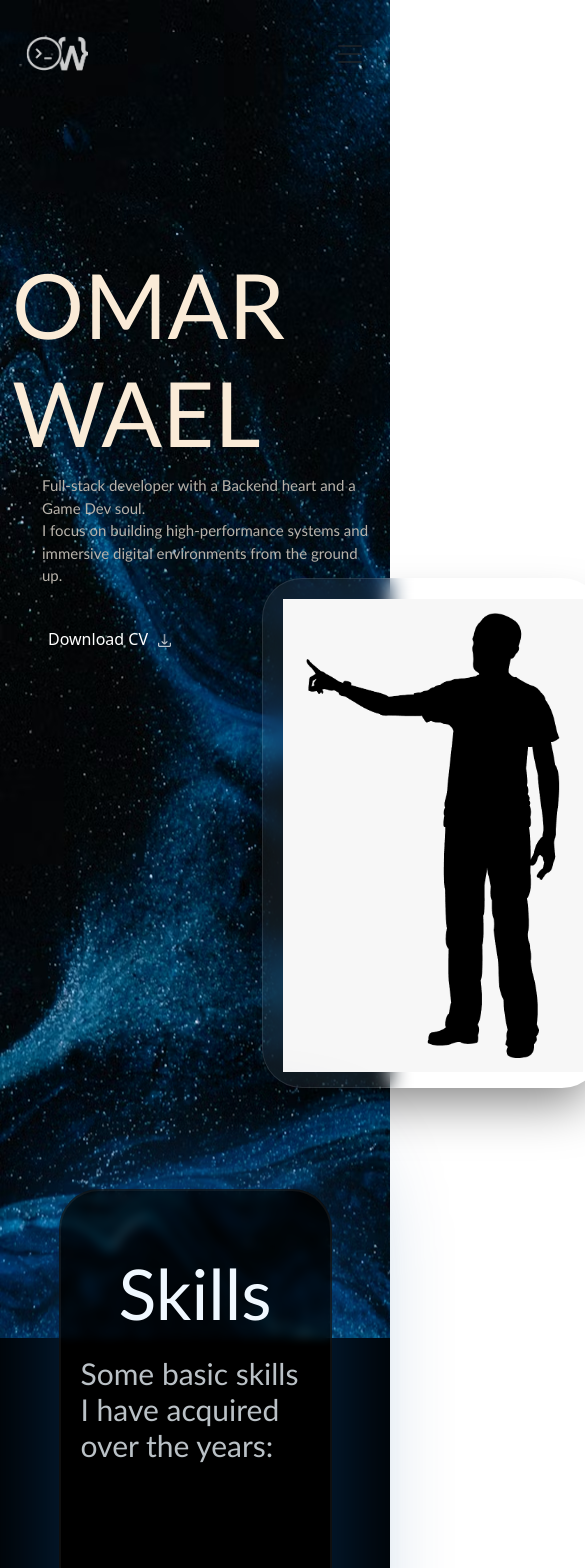
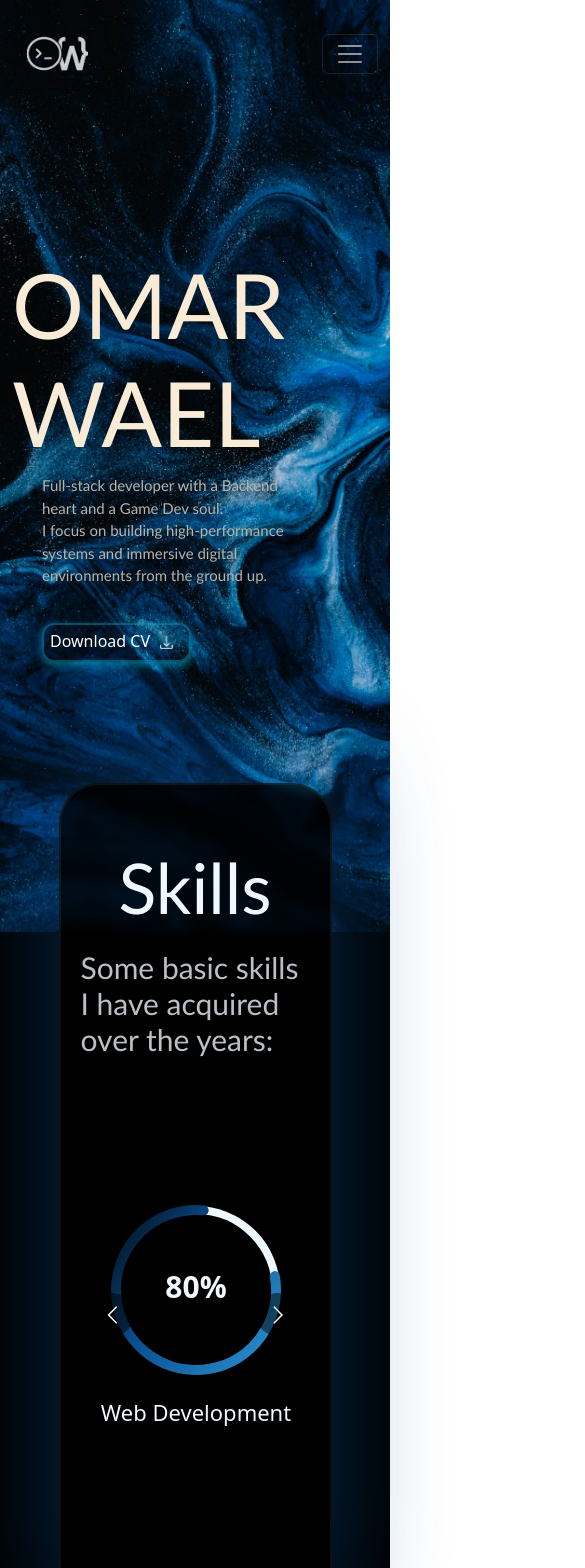
Before and after one commit to Omarinoo-Wael/Portfolio, a React (Create React App) app in the folder myportfolio/: page / in a window 390 px wide. Shown: the top 1568 px of the page, 585 px wide, since content can reach past the window. Built offline with nearby package versions, Linux system fonts and the light colour scheme.

Commit message:
Fixed Layout for mobile devices

```diff
--- a/myportfolio/package.json
+++ b/myportfolio/package.json
@@ -11,6 +11,7 @@
     "react": "^18.2.0",
     "react-bootstrap": "^2.10.10",
     "react-dom": "^18.2.0",
+    "react-multi-carousel": "^2.8.6",
     "react-scripts": "5.0.1",
     "web-vitals": "^2.1.4"
   },
--- a/myportfolio/src/Components/NavBar/navbar.js
+++ b/myportfolio/src/Components/NavBar/navbar.js
@@ -11,7 +11,7 @@ import contactBtn from '../../assets/arrow-right-circle.svg';
 import './style.css';
 function navbar() {
   return (
-    <Navbar expand="lg" className="custom-nav" fixed='top'>
+    <Navbar expand="lg" className="custom-nav" fixed='top' variant='dark'>
       <Container>
         <Navbar.Brand href="#home">
             <span className='logo'>
--- a/myportfolio/src/Components/NavBar/style.css
+++ b/myportfolio/src/Components/NavBar/style.css
@@ -65,3 +65,17 @@ nav {
     opacity: 0.8;
     margin-left: 10px;
 }
+
+@media (max-width: 768px) {
+    .custom-nav .nav-link {
+        display: none;
+    }
+    .socials{
+        background-color: rgba(0, 0, 0, 0.8);
+        padding: 10px;
+        border-radius: 8px;
+    }
+    .custom-nav .contact-btn {
+        display: none;
+    }
+}
--- a/myportfolio/src/Components/Skills/skills.js
+++ b/myportfolio/src/Components/Skills/skills.js
@@ -1,10 +1,28 @@
-import Carousel from 'react-bootstrap/Carousel';
+import Carousel from 'react-multi-carousel';
 import image from '../../assets/bg.avif';
 import ProgressBar from 'react-bootstrap/ProgressBar';
 import RoundProgressBar from '../roundProgressBar/roundpb';
+import 'react-multi-carousel/lib/styles.css';
 import './style.css';
 
-
+const responsive = {
+ superLargeDesktop: {
+    breakpoint: { max: 4000, min: 3000 },
+    items: 3
+    },
+    large: {
+        breakpoint: { max: 3000, min: 1200 },
+        items: 3
+    },
+    medium: {
+        breakpoint: { max: 1200, min: 600 },
+        items: 2
+    },
+    small: {
+        breakpoint: { max: 600, min: 0 },
+        items: 1
+    }
+};
 
 function carousel() {
   return (
@@ -16,30 +34,22 @@ function carousel() {
             <h3>
                 Some basic skills I have acquired over the years:
             </h3>
-            <Carousel className='custom-carousel'>
-                <Carousel.Item>
-                    <div className='pos'>
-                        <RoundProgressBar percentage={80} skill={'Web Development'}/>
-                        <RoundProgressBar percentage={85} skill={'Skill 2'}/>
-                        <RoundProgressBar percentage={90} skill={'Skill 3'}/>
-                    </div>
-                </Carousel.Item>
+            <Carousel responsive={responsive} infinite={true} className="owl-carousel owl-theme skill-slider">
+                <div className='pos'>
+                    <RoundProgressBar percentage={80} skill={'Web Development'}/>
+                </div>
 
-                <Carousel.Item>
-                        <div className='pos'>
-                            <RoundProgressBar percentage={100} skill={'Skill 4'}/>
-                            <RoundProgressBar percentage={60} skill={'Skill 5'}/>
-                            <RoundProgressBar percentage={98} skill={'Skill 6'}/>
-                        </div>
+                <div className='pos'>
+                    <RoundProgressBar percentage={100} skill={'Skill 2'}/>
+                </div>
 
-                </Carousel.Item>
-                <Carousel.Item>
-                        <div className='pos'>
-                            <RoundProgressBar percentage={95} skill={'Skill 7'}/>
-                            <RoundProgressBar percentage={78} skill={'Skill 8'}/>
-                            <RoundProgressBar percentage={87} skill={'Skill 9'}/>
-                        </div>
-                </Carousel.Item>
+                <div className='pos'>
+                    <RoundProgressBar percentage={95} skill={'Skill 3'}/>
+                </div>
+
+                <div className='pos'>
+                    <RoundProgressBar percentage={72} skill={'Skill 4'}/>
+                </div>
             </Carousel>
         </div>
     </section>
--- a/myportfolio/src/Components/Skills/style.css
+++ b/myportfolio/src/Components/Skills/style.css
@@ -28,9 +28,6 @@
     min-height: 500px;
 }
 
-.pos RoundProgressBar{
-    box-shadow: 0px -20px 100px 12px #0a4d8c72;
-}
 
 .skills-container h1{
     color: aliceblue;
--- a/myportfolio/src/Components/banner/style.css
+++ b/myportfolio/src/Components/banner/style.css
@@ -1,5 +1,8 @@
 .banner {
+    background-color: #000;
     background-image: url('../../assets/bg.avif');
+    background-size: cover;
+    background-repeat: no-repeat;
     padding: 250px 0px;
 }
 
@@ -18,16 +21,19 @@
 
 .cv-btn {
     background-color: transparent;
-    border: none;
+    border-radius: 12px;
+    border: 2px solid rgba(21, 155, 185, 0.445);
+    box-shadow: 0 4px 8px rgba(0, 208, 255, 0.492);
     color: #fff;
     margin-top: 20px;
     margin-left: 30px;
+    margin-bottom: 20px;
 }
 
 .cv-btn img {
     width: 13px;
     height: auto;
-    filter: brightness(0) invert(1);
+    filter: invert(1);
     opacity: 0.8;
     margin: 10px;
     object-fit: contain;
@@ -40,14 +46,14 @@
 }
 
 .cv-btn:hover img {
-    filter: brightness(0) invert(0);
+    filter: invert(0);
 }
 
 .profile-card {
     width: 340px;
     height: 510px;
     margin-top: -80px;
-    margin-left: 250px;
+    margin-left: 200px;
     background: rgba(255, 255, 255, 0.05);
     backdrop-filter: blur(10px);
     border: 1px solid rgba(255, 255, 255, 0.1);
@@ -55,7 +61,6 @@
     padding: 20px;
     padding-bottom: 0;
     box-shadow: 0 25px 50px -12px rgba(0, 0, 0, 0.5);
-    overflow: hidden;
     transition: all 0.4s ease;
 }
 
@@ -66,9 +71,14 @@
 }
 
 .guy img {
-    background-color: black;
     background-size: 150% 150%;
     width: 300px;
     height: auto;
     transform: scaleX(-1);
 }
+
+@media (max-width: 1000px) {
+    .profile-card {
+        display: none;
+    }
+}
--- a/myportfolio/src/Components/roundProgressBar/style.css
+++ b/myportfolio/src/Components/roundProgressBar/style.css
@@ -2,6 +2,12 @@
     fill: none;
     stroke: aliceblue;
     stroke-width: 8;
+}
+
+@keyframes fillProgress {
+  from {
+    stroke-dashoffset: 502.65;
+  }
 }
 
 .circle-progress {
@@ -10,7 +16,7 @@
     fill:none;
     transform-origin: center;
     transform: rotate(-10deg);
-    transition: stroke-dashoffset 1.5s ease-out;
+    animation: fillProgress 2s ease-out forwards;
 }
 
 .skill {
```
Also changed, not shown: 1 other file (tests, documents, lock files or other folders).
